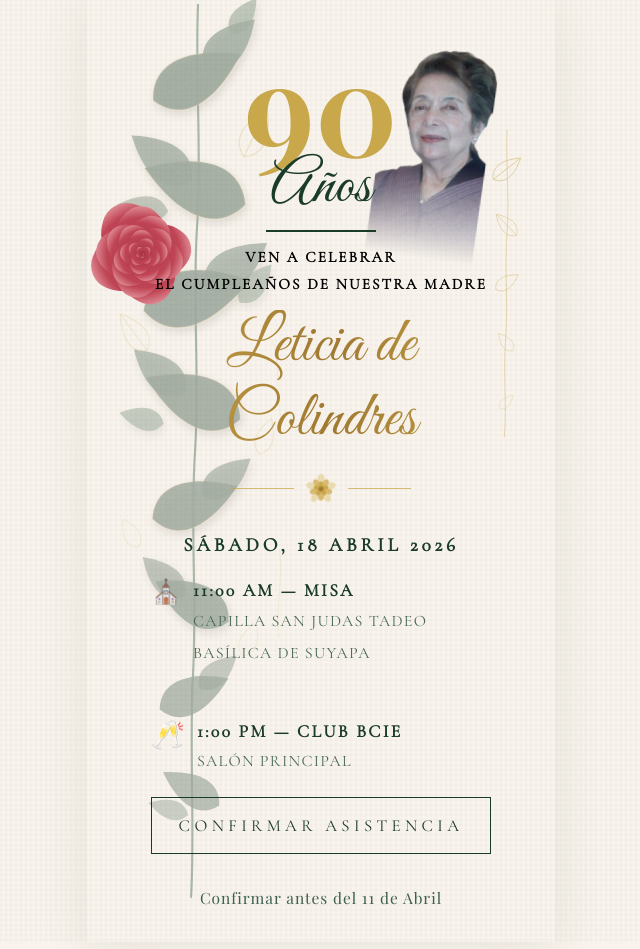
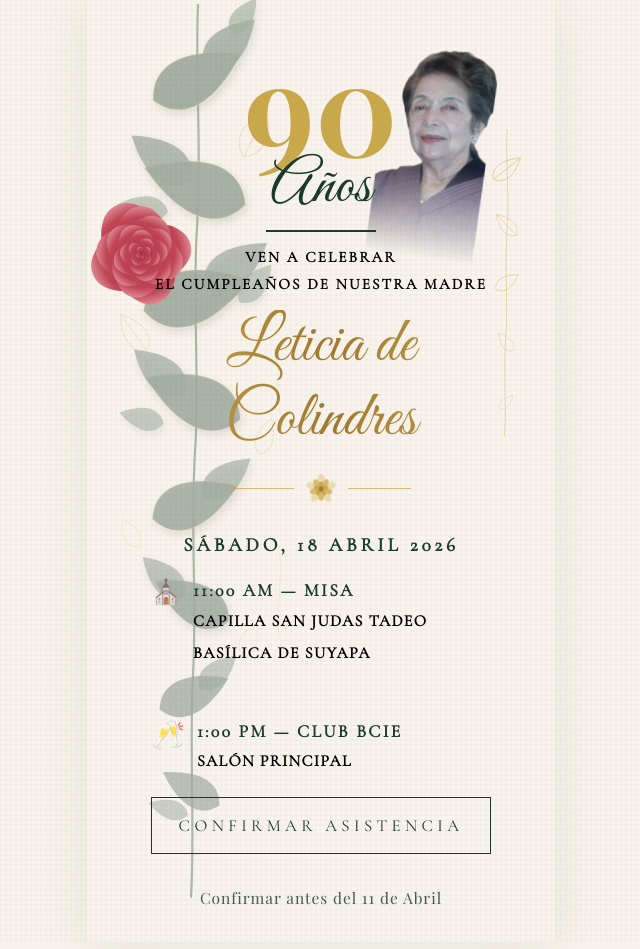
Before and after one commit to andures/cumplenso-mama, a React (Vite) app in the folder frontend/: page / in a window 1280 px wide. Shown: the whole page, without its empty margins (319-959 px from the left). Built offline with nearby package versions, Linux system fonts and the light colour scheme; a web font is replaced by a local one.

Commit message:
fix: update text color and font weight in Invitation component for better readability

```diff
--- a/frontend/src/pages/Invitation.tsx
+++ b/frontend/src/pages/Invitation.tsx
@@ -938,8 +938,9 @@ export default function Invitation() {
                         sx={{
                           fontFamily: '"Cormorant Garamond", serif',
                           fontSize: "1rem",
+                          fontWeight: 700,
                           letterSpacing: "0.08em",
-                          color: "#4a6a56",
+                          color: "#000000",
                           textTransform: "uppercase",
                           lineHeight: 2,
                         }}
@@ -994,8 +995,9 @@ export default function Invitation() {
                         sx={{
                           fontFamily: '"Cormorant Garamond", serif',
                           fontSize: "1rem",
+                          fontWeight: 700,
                           letterSpacing: "0.08em",
-                          color: "#4a6a56",
+                          color: "#000000",
                           textTransform: "uppercase",
                           lineHeight: 2,
                         }}
```
